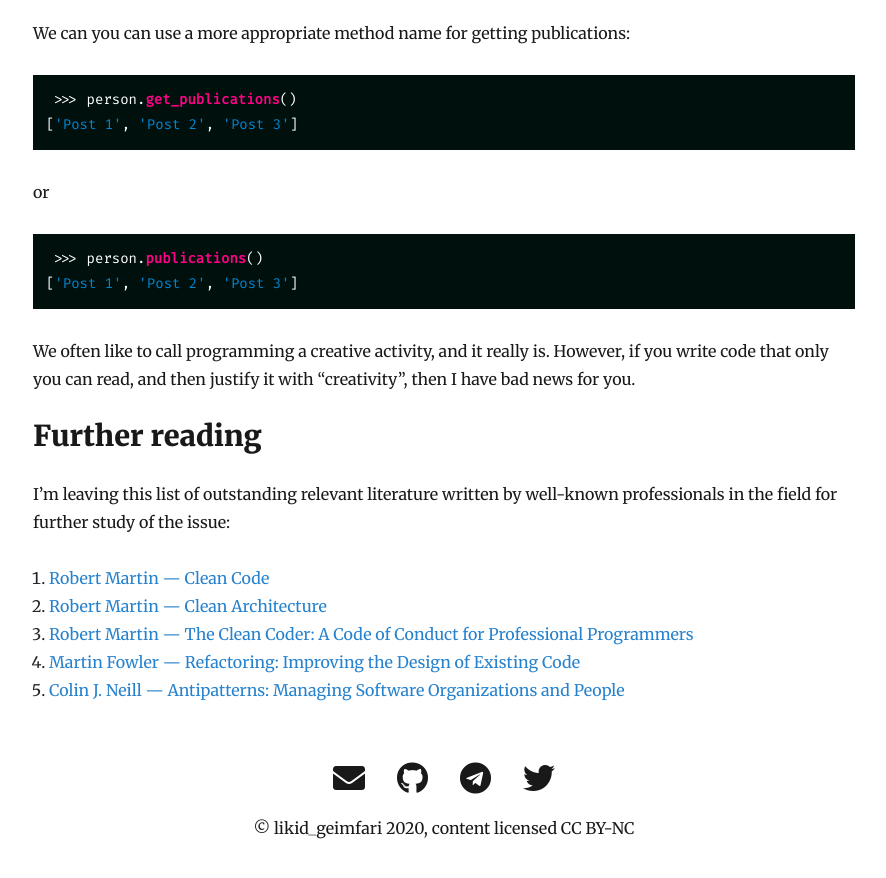
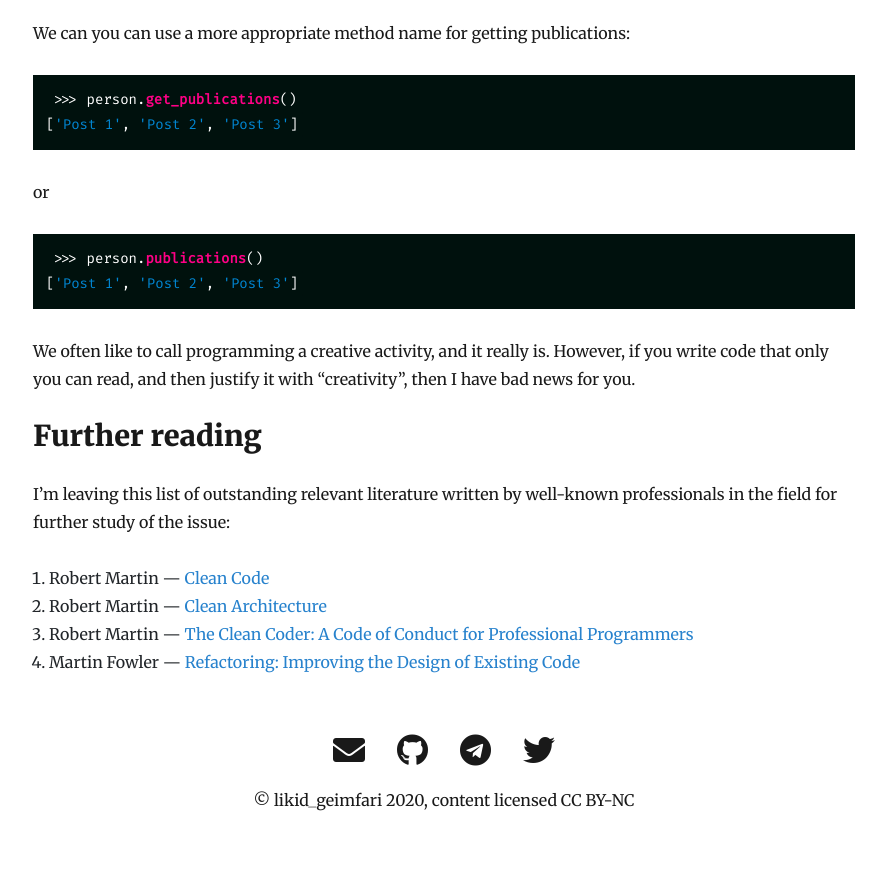
Before and after one commit to lk-geimfari/lk-geimfari.github.io, a Jekyll site: the page built from _posts/2020-07-05-a-few-thoughts-about-naming.md, in a window 1280 px wide and 900 px high, scrolled down 5699 px. Shown: the top 878 px of the window, without its empty margins (196-1082 px from the left). Built offline with Jekyll 4.4.1, drawn with Linux system fonts in a browser that asks for light colours; nearby versions of some CDN libraries.

Commit message:
Fix some things

```diff
--- a/_posts/2020-07-05-a-few-thoughts-about-naming.md
+++ b/_posts/2020-07-05-a-few-thoughts-about-naming.md
@@ -234,8 +234,7 @@
 I'm leaving this  list of outstanding relevant literature written by well-known
 professionals in the field for further study of the issue:
 
-1. [Robert Martin — Clean Code](https://www.amazon.com/Clean-Code-Handbook-Software-Craftsmanship/dp/0132350882)
-2. [Robert Martin — Clean Architecture](https://www.amazon.com/Clean-Architecture-Craftsmans-Software-Structure/dp/0134494164)
-3. [Robert Martin — The Clean Coder: A Code of Conduct for Professional Programmers](https://www.amazon.com/Clean-Coder-Conduct-Professional-Programmers/dp/0137081073)
-4. [Martin Fowler — Refactoring: Improving the Design of Existing Code](https://www.martinfowler.com/books/refactoring.html)
-5. [Colin J. Neill — Antipatterns: Managing Software Organizations and People](https://www.amazon.com/Antipatterns-Managing-Software-Organizations-Engineering/dp/1439861862)
+1. Robert Martin — [Clean Code](https://amzn.to/3e1K2iX)
+2. Robert Martin — [Clean Architecture](https://amzn.to/2VLWw7S)
+3. Robert Martin — [The Clean Coder: A Code of Conduct for Professional Programmers](https://amzn.to/3e2iSZg)
+4. Martin Fowler — [Refactoring: Improving the Design of Existing Code](https://bit.ly/2NTEaOa)
```
